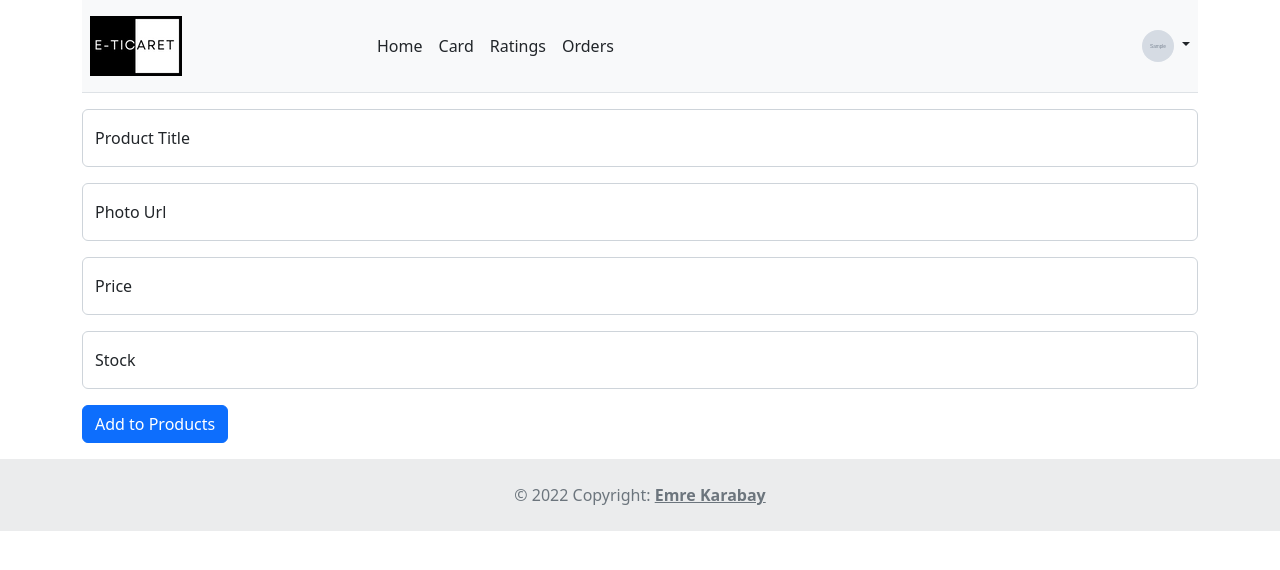
After one commit to emrekarabay/e-ticaretProjesi, a PHP site: page /admin/adminAddNewProduct.php in a window 1280 px wide. The commit adds this page. Shown: the top 570 px of the page. Run offline with PHP 8.4, Linux system fonts and the light colour scheme; the visitor is signed in with stand-in values (Sample User, id 1); tables that the repository leaves empty or names only in its code hold one stand-in row (values such as "Sample post"); grey boxes marked "Sample" are stand-in pictures.

Commit message:
yeni urun ekleme sayfası eklendi ve sayfalarda gerekli düzenlemeler yapıldı

```diff
--- a/HTML/navbar.php
+++ b/HTML/navbar.php
@@ -1,24 +1,46 @@
+
+
 <?php if(isset($_SESSION['id'])){
-        if($_SESSION['adminLevel'] == "0" and $_SESSION['authLevel'] == "1"){ ?>
+        if($_SESSION['adminLevel'] == "0" and $_SESSION['authLevel'] == "1"){
+
+    $sorguUsers = $conn-> prepare(" select photoAdress from users  WHERE id=?");
+    $sorguUsers -> execute([$_SESSION['id']]);
+    $usersListele = $sorguUsers -> fetch();
+            ?>
                     <div class="container">
-                        <header class="d-flex flex-wrap align-items-center justify-content-center justify-content-md-between py-3 mb-4 border-bottom">
-                            <a href="../user/userProducts.php" class="d-flex align-items-center col-md-3 mb-2 mb-md-0 text-dark text-decoration-none">
+                        <header class="d-flex flex-wrap align-items-center justify-content-center justify-content-md-between py-3 border-bottom bg-light">
+                            <a href="../user/userProducts.php" class="d-flex align-items-center col-md-3 mb-2 mb-md-0 text-dark text-decoration-none ms-2">
                                 <img class="bi me-2" src="../images/logo2.png" alt="logo">
                             </a>
-
-                            <ul class="nav col-12 col-md-auto mb-2 justify-content-center mb-md-0">
+                            <ul class="nav col-12 col-lg-auto me-lg-auto mb-2 justify-content-center mb-md-0">
                                 <li><a href="../user/userProducts.php" class="nav-link px-2 link-dark">Home</a></li>
                                 <li><a href="../user/userCard.php" class="nav-link px-2 link-dark">Card</a></li>
                                 <li><a href="../user/userProductRatings.php" class="nav-link px-2 link-dark">Ratings</a></li>
                                 <li><a href="../user/userOrders.php" class="nav-link px-2 link-dark">Orders</a></li>
-                                <li><a href="../user/userProfile.php" class="nav-link px-2 link-dark">Edit Profile</a></li>
+
                             </ul>
 
+                            <div class="dropdown text-end me-2">
+                                <a href="#" class="d-block link-dark text-decoration-none dropdown-toggle" data-bs-toggle="dropdown" aria-expanded="false">
+                                    <img src="<?php echo  $usersListele["photoAdress"]?>" alt="mdo" width="32" height="32" class="rounded-circle">
+                                </a>
+                                <ul class="dropdown-menu text-small" style="">
+                                    <li><a class="dropdown-item" href="../user/userProfile.php">Profile</a></li>
+                                    <li><a class="dropdown-item" href="#">My Coupons</a></li>
+                                    <li><hr class="dropdown-divider"></li>
+                                    <li><form class="" method="post" action="../controls.php">
+                                            <input class="btn btn-warning ms-4" type="submit" name="logOut" value="Log Out">
+                                        </form>
+                                    </li>
+                                </ul>
+                            </div>
+                            <!--
                             <div class="col-md-3 text-end">
                                 <form class="" method="post" action="../controls.php">
                                     <input class="btn btn-warning " type="submit" name="logOut" value="Log Out">
                                 </form>
                             </div>
+
                             <div class="dropdown colspan dropstart mt-5">
                                 <button class="btn btn-primary dropdown-toggle" type="button" data-bs-toggle="dropdown" aria-expanded="false">Sepet</button>
                                 <ul class="dropdown-menu">
@@ -54,6 +76,7 @@
                                     </div>
                                 </ul>
                             </div>
+                            -->
                         </header>
                     </div>
 
--- /dev/null
+++ b/admin/adminAddNewProduct.php
@@ -0,0 +1,38 @@
+<?php require "sessionControl.php" ?>
+<!doctype html>
+<html lang="en">
+<head>
+    <meta charset="utf-8">
+    <meta name="viewport" content="width=device-width, initial-scale=1">
+    <title>Bootstrap demo</title>
+    <link href="https://cdn.jsdelivr.net/npm/bootstrap@5.2.1/dist/css/bootstrap.min.css" rel="stylesheet" integrity="sha384-iYQeCzEYFbKjA/T2uDLTpkwGzCiq6soy8tYaI1GyVh/UjpbCx/TYkiZhlZB6+fzT" crossorigin="anonymous">
+</head>
+<body>
+<div><?php require "../HTML/navbar.php" ?></div>
+<div class="container mt-3">
+    <form method="post" action="adminControls.php">
+        <div class="form-floating mb-3">
+            <input type="text" class="form-control" id="title" name="title" placeholder="TV">
+            <label for="title">Product Title</label>
+        </div>
+        <div class="form-floating mb-3">
+            <input type="text" class="form-control" id="photo" name="photoUrl" placeholder="www.url.com.tr">
+            <label for="photo">Photo Url</label>
+        </div>
+        <div class="form-floating mb-3">
+            <input type="text" class="form-control" id="price" name="price" placeholder="10000">
+            <label for="price">Price</label>
+        </div>
+        <div class="form-floating mb-3">
+            <input type="text" class="form-control" id="stock" name="stock" placeholder="100">
+            <label for="stock">Stock</label>
+        </div>
+        <input class="btn btn-primary" type="submit" name="addToProducts" value="Add to Products">
+    </form>
+</div>
+<div><?php require "../HTML/footer.php" ?></div>
+<script src="https://cdn.jsdelivr.net/npm/bootstrap@5.2.1/dist/js/bootstrap.bundle.min.js" integrity="sha384-u1OknCvxWvY5kfmNBILK2hRnQC3Pr17a+RTT6rIHI7NnikvbZlHgTPOOmMi466C8" crossorigin="anonymous"></script>
+<script src="https://cdn.jsdelivr.net/npm/@popperjs/core@2.11.6/dist/umd/popper.min.js" integrity="sha384-oBqDVmMz9ATKxIep9tiCxS/Z9fNfEXiDAYTujMAeBAsjFuCZSmKbSSUnQlmh/jp3" crossorigin="anonymous"></script>
+<script src="https://cdn.jsdelivr.net/npm/bootstrap@5.2.1/dist/js/bootstrap.min.js" integrity="sha384-7VPbUDkoPSGFnVtYi0QogXtr74QeVeeIs99Qfg5YCF+TidwNdjvaKZX19NZ/e6oz" crossorigin="anonymous"></script>
+</body>
+</html>
--- a/admin/adminOrders.php
+++ b/admin/adminOrders.php
@@ -9,7 +9,7 @@
 </head>
 <body>
 <div><?php require "../HTML/navbar.php" ?></div>
-<div>
+<div class="container">
     <table class="table table-sm mt-2">
         <thead>
         <tr>
--- a/user/userCard.php
+++ b/user/userCard.php
@@ -12,6 +12,7 @@
 <div class="">
     <?php require "../HTML/navbar.php" ?>
 </div>
+<div class="container">
 <?php if(isset($_GET["hata"])) {
     if($_GET["hata"]== "yes"){
         ?>
@@ -77,11 +78,8 @@
         </div>
     <?php } ?>
 </div>
-
-<div>
-    <?php require "../HTML/footer.php" ?>
 </div>
+<div><?php require "../HTML/footer.php" ?></div>
 <script src="https://cdn.jsdelivr.net/npm/bootstrap@5.2.1/dist/js/bootstrap.bundle.min.js" integrity="sha384-u1OknCvxWvY5kfmNBILK2hRnQC3Pr17a+RTT6rIHI7NnikvbZlHgTPOOmMi466C8" crossorigin="anonymous"></script>
-
 </body>
 </html>
--- a/user/userCheckout.php
+++ b/user/userCheckout.php
@@ -16,7 +16,7 @@
 <body>
 
 <?php require "../HTML/navbar.php" ?>
-
+<div class="container">
 <form class="m-3" method="post" action="./userControls.php">
     <div class="row">
         <div class="col-6">
@@ -97,7 +97,7 @@
                 $row = $sorguUsers -> rowCount();
                 $usersListele = $sorguUsers -> fetchAll();
                 $urunGenelToplam = 0;?>
-        <div class="col-5">
+        <div class="col-6">
             <div class="row">
                 <h4 class="d-flex justify-content-between align-items-center mb-3">
                     <span class="text-primary">Your cart</span>
@@ -147,7 +147,7 @@
     </div>
 <button type="submit" class="btn btn-primary mt-3" name="payment" value=".">Payment</button>
 </form>
-
+</div>
 
 <?php require "../HTML/footer.php" ?>
 <script src="https://cdn.jsdelivr.net/npm/bootstrap@5.2.1/dist/js/bootstrap.bundle.min.js" integrity="sha384-u1OknCvxWvY5kfmNBILK2hRnQC3Pr17a+RTT6rIHI7NnikvbZlHgTPOOmMi466C8" crossorigin="anonymous"></script>
--- a/user/userOrders.php
+++ b/user/userOrders.php
@@ -12,7 +12,7 @@
 <div>
     <?php require "../HTML/navbar.php" ?>
 </div>
-<div>
+<div class="container">
     <table class="table table-sm mt-2">
         <thead>
         <tr>
--- a/user/userProductRatings.php
+++ b/user/userProductRatings.php
@@ -11,7 +11,7 @@
 <body>
 <?php require "../HTML/navbar.php" ?>
 
-
+<div class="container">
 <table class="table">
     <thead>
     <tr>
@@ -62,8 +62,8 @@
 
     </tbody>
 </table>
-
+</div>
 <?php require "../HTML/footer.php" ?>
 <script src="https://cdn.jsdelivr.net/npm/bootstrap@5.2.1/dist/js/bootstrap.bundle.min.js" integrity="sha384-u1OknCvxWvY5kfmNBILK2hRnQC3Pr17a+RTT6rIHI7NnikvbZlHgTPOOmMi466C8" crossorigin="anonymous"></script>
-ü</body>
+</body>
 </html>
--- a/user/userProfile.php
+++ b/user/userProfile.php
@@ -11,7 +11,7 @@
 <div>
     <?php require "../HTML/navbar.php"?>
 </div>
-<div><?php
+<div class="container"><?php
     $sorguUsers = $conn->prepare(" select * from users where id=?");
     $sorguUsers ->execute([$_SESSION["id"]]);
     $user = $sorguUsers -> fetch(); ?>
```
Also changed, not shown: admin/adminControls.php (+10 -0 lines), admin/adminDashboard.php (+5 -5 lines), admin/adminProducts.php (+9 -4 lines), admin/adminUsers.php (+8 -8 lines), user/userProducts.php (+7 -6 lines).
